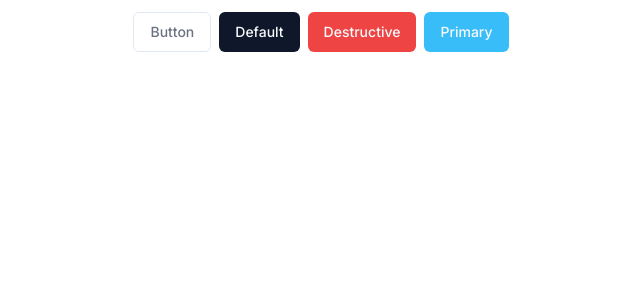
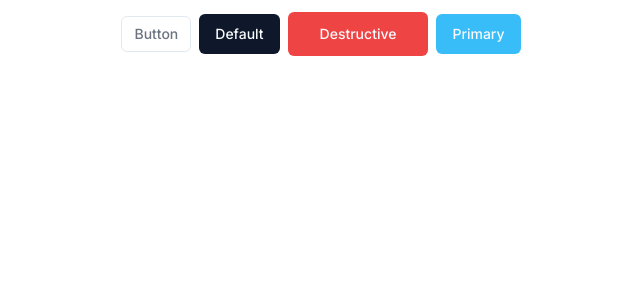
Before and after one commit to MikeSaburov/next_auth, a Next.js app: page / in a window 1280 px wide. Shown: the top 300 px of the page, without its empty margins (319-959 px from the left). Built offline with nearby package versions, Linux system fonts and the light colour scheme.

Commit message:
добавил размер кнопок

```diff
--- a/app/page.tsx
+++ b/app/page.tsx
@@ -3,9 +3,13 @@ import { Button } from '@/components/ui/button';
 export default function Home() {
   return (
     <main className="font-semibold flex gap-2 pt-3 items-center justify-center text-gray-500">
-      <Button variant="outline">Button</Button>
-      <Button>Default</Button>
-      <Button variant="destructive">Destructive</Button>
+      <Button size={'sm'} variant="outline">
+        Button
+      </Button>
+      <Button size={'default'}>Default</Button>
+      <Button size={'lg'} variant="destructive">
+        Destructive
+      </Button>
       <Button variant="primary">Primary</Button>
     </main>
   );
```
